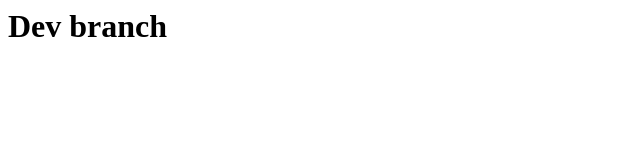
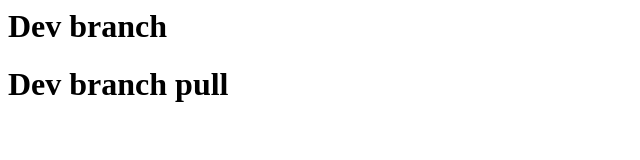
Before and after one commit to Parthiv1201/Git-tut, a plain HTML site: page index.html in a window 1280 px wide. Shown: the whole page, without its empty margins (0-640 px from the left). Drawn offline with Linux system fonts and the light colour scheme.

Commit message:
Update index.html

```diff
--- a/index.html
+++ b/index.html
@@ -1 +1,2 @@
 <h1> Dev branch</h1>
+<h1> Dev branch pull</h1>
```
